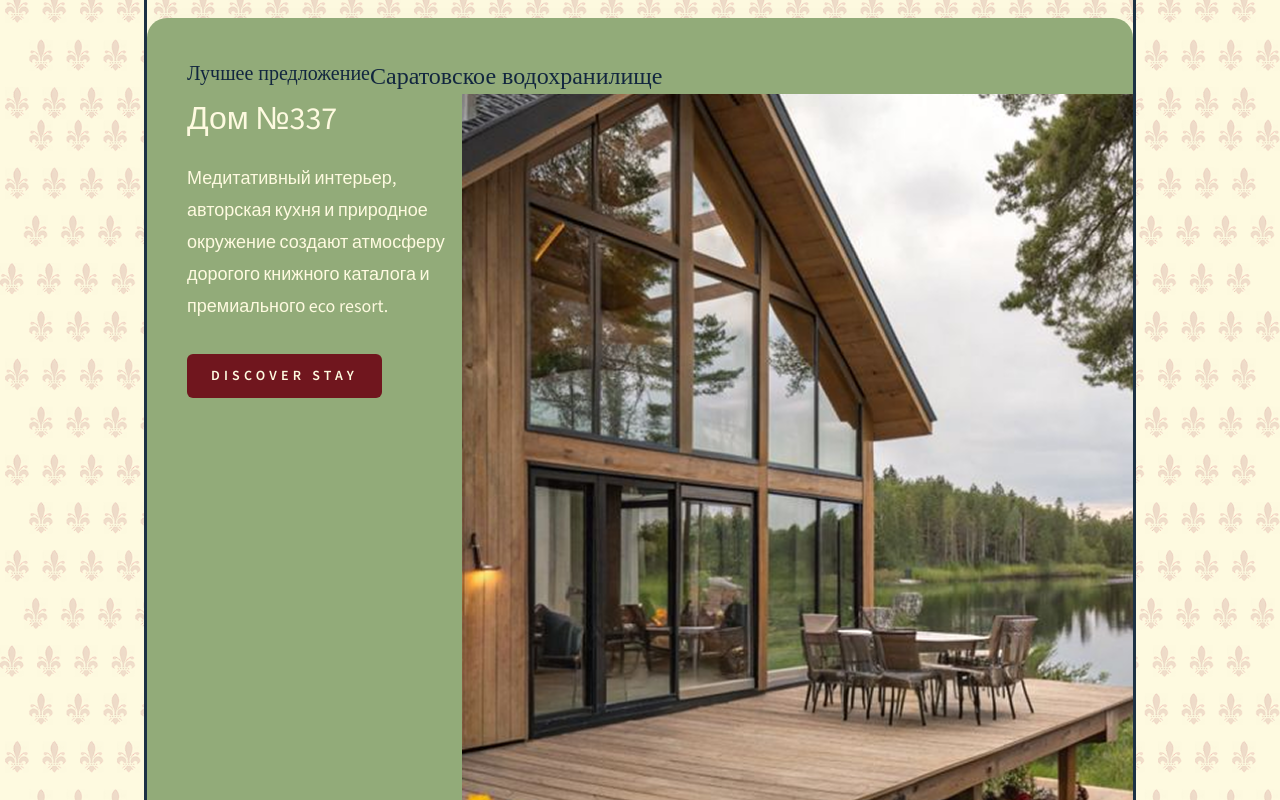
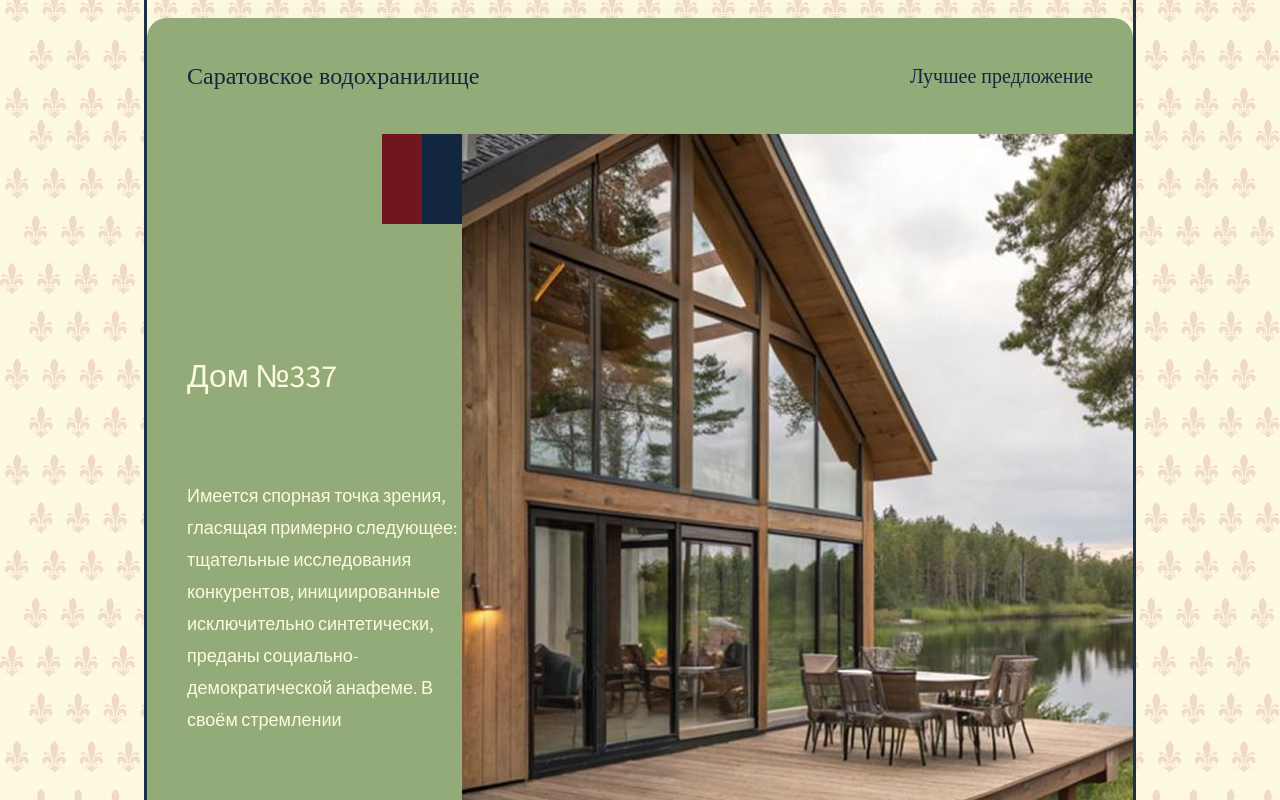
Before and after one commit to Varvara168/premium-site, a React (Vite) app: page / in a window 1280 px wide. Shown: the part 1380-2180 px from the top of the page. Built offline with nearby package versions, Linux system fonts and the light colour scheme; a web font is replaced by a local one.

Commit message:
best-offer

```diff
--- a/src/components/HeroPage.tsx
+++ b/src/components/HeroPage.tsx
@@ -110,24 +110,30 @@ export default function Hero() {
     </section>
 
     <section id="best-offer" className="mt-12 rounded-[20px] bg-[#92ab79] p-10 shadow-[0_10px_40px_rgba(17,24,39,0.05)]">
-      <div className="inline-flex  text-[#12263f]">
+      <div className="text-[#12263f] flex items-center justify-between gap-8 mb-10 w-full">
+          <h2 className="text-[24px] miama">Саратовское водохранилище</h2>
           <p className="text-[20px] miama">Лучшее предложение</p>
-          <h2 className="text-[24px] miama">Саратовское водохранилище</h2>
+
         </div>
       <div className="grid gap-10 lg:grid-cols-3">
 
-        <div className="space-y-8 lg:col-span-1">
 
-          <div className="space-y-5">
-            <h2 className=" font-medium text-[#FEFAE0] text-[32px] serif-display">Дом №337</h2>
-            <p className="text-[18px] font-light leading-8 text-[#FEFAE0]">Медитативный интерьер, авторская кухня и природное окружение создают атмосферу дорогого книжного каталога и премиального eco resort.</p>
+        <div className="lg:col-span-1">
+          <div className="flex justify-end mb-32">
+            <div className="w-[40px] h-[90px] bg-[#70161E]"></div>
+            <div className="w-[40px] h-[90px] bg-[#12263f]"></div>
           </div>
-          <div className="flex flex-col gap-4 sm:flex-row sm:items-center">
+          <div className="">
+            <h2 className=" font-medium text-[#FEFAE0] text-[32px] serif-display ">Дом №337</h2>
+            <p className="text-[18px] font-light leading-8 text-[#FEFAE0] py-20">Имеется спорная точка зрения, гласящая примерно следующее: тщательные исследования конкурентов, инициированные исключительно синтетически, преданы социально-демократической анафеме. В своём стремлении </p>
+          </div>
+          <div className="flex justify-start ">
             <button className="inline-flex items-center justify-center rounded-md bg-[#70161E] px-6 py-3 text-sm font-semibold uppercase tracking-[0.3em] text-[#FEFAE0] transition duration-300 hover:opacity-90">
-              Discover stay
+              подробнее
             </button>
 
           </div>
+
         </div>
 
         <div className="grid gap-6 sm:grid-cols-2 lg:grid-cols-2 lg:col-span-2">
```
